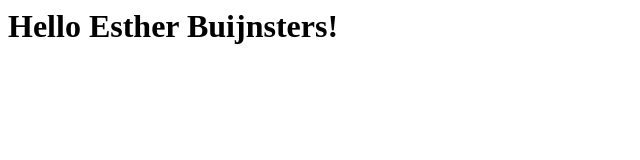
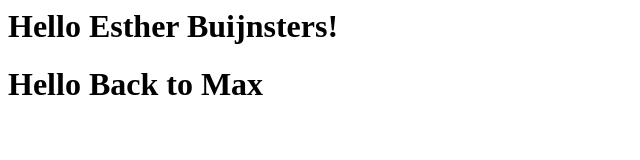
Before and after one commit to Krooon/introductions, a plain HTML site: page index.html in a window 1280 px wide. Shown: the whole page, without its empty margins (0-640 px from the left). Drawn offline with Linux system fonts and the light colour scheme.

Commit message:
Hello back

```diff
--- a/index.html
+++ b/index.html
@@ -1 +1,2 @@
   <h1>Hello Esther Buijnsters!</h1>
+<h1> Hello Back to Max</h1>
```
